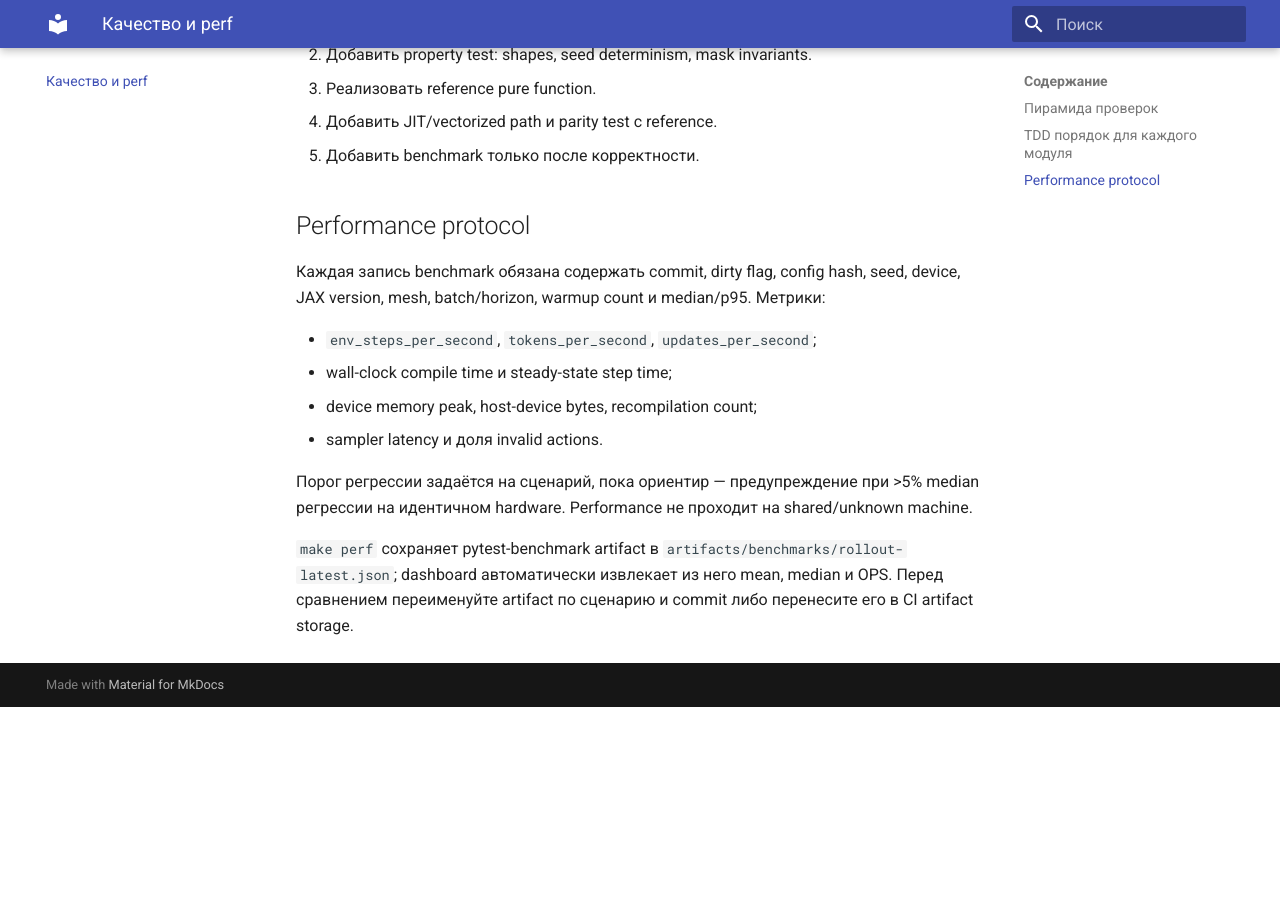
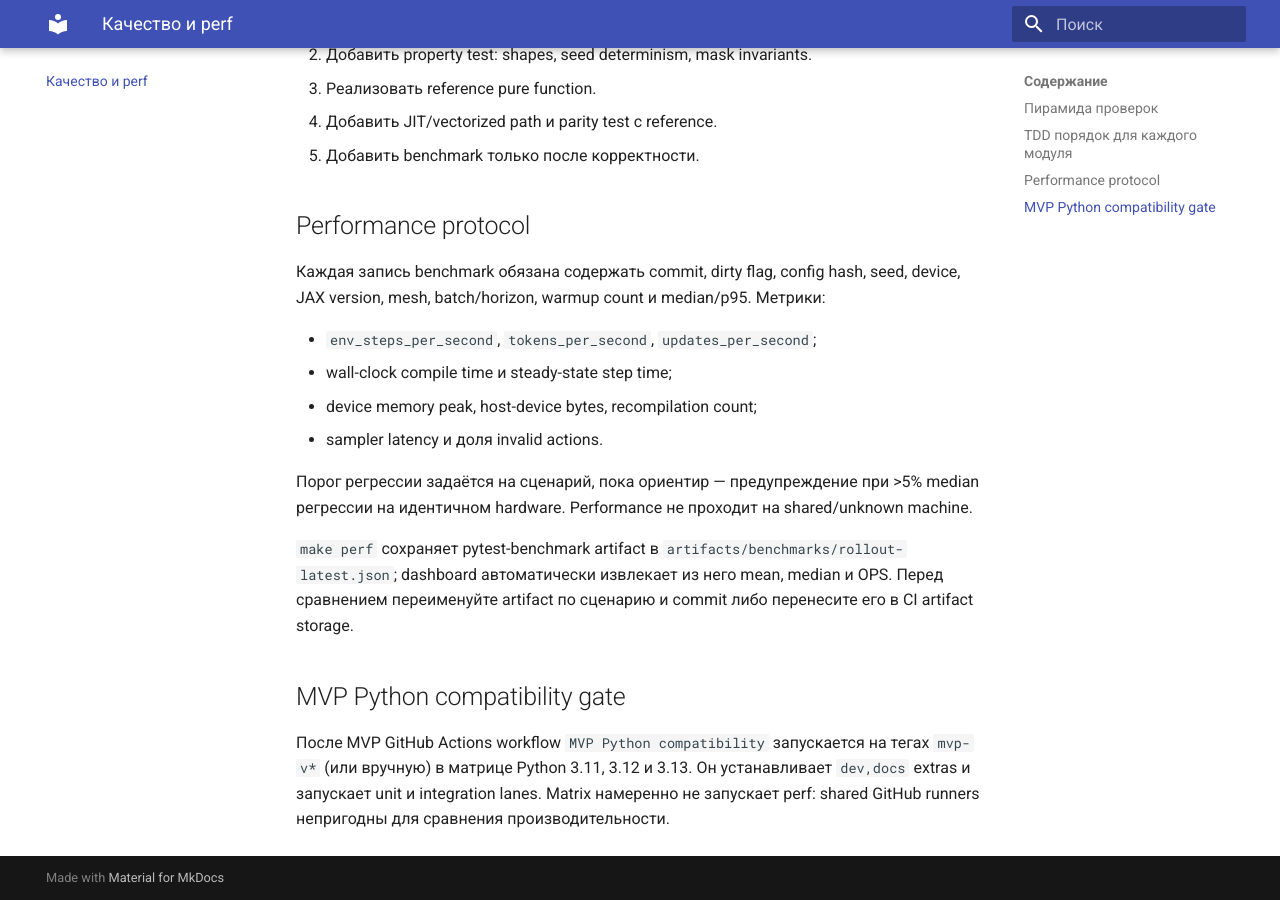
Before and after one commit to Lukashevskiy/tunix-agents, an MkDocs documentation site: the page built from docs/quality.md, in a window 1280 px wide and 900 px high, scrolled down 646 px. Built offline with MkDocs 1.6.1 and Material for MkDocs 9.7.7, drawn with Linux system fonts in a browser that asks for light colours; before the commit the page ends 1353 px from its top, so only the background shows below that.

Commit message:
Add MVP Python compatibility matrix

```diff
--- a/docs/quality.md
+++ b/docs/quality.md
@@ -33,3 +33,10 @@ JAX version, mesh, batch/horizon, warmup count и median/p95. Метрики:
 `make perf` сохраняет pytest-benchmark artifact в `artifacts/benchmarks/rollout-latest.json`;
 dashboard автоматически извлекает из него mean, median и OPS. Перед сравнением переименуйте
 artifact по сценарию и commit либо перенесите его в CI artifact storage.
+
+## MVP Python compatibility gate
+
+После MVP GitHub Actions workflow `MVP Python compatibility` запускается на тегах `mvp-v*` (или
+вручную) в матрице Python 3.11, 3.12 и 3.13. Он устанавливает `dev,docs` extras и запускает unit
+и integration lanes. Matrix намеренно не запускает perf: shared GitHub runners непригодны для
+сравнения производительности.
```
Also changed, not shown: docs/plan.md (+1 -0 lines), 1 other file.
